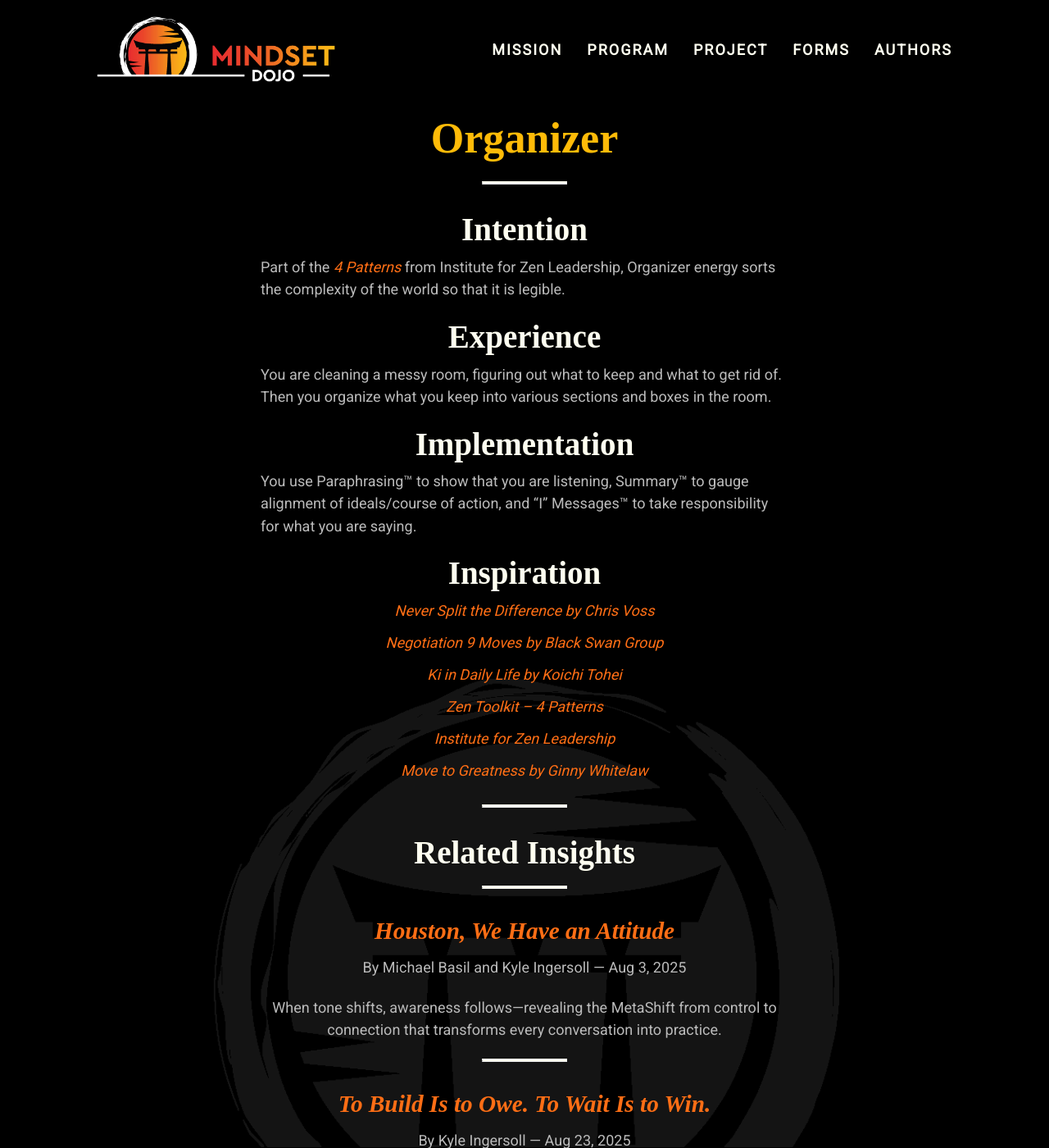
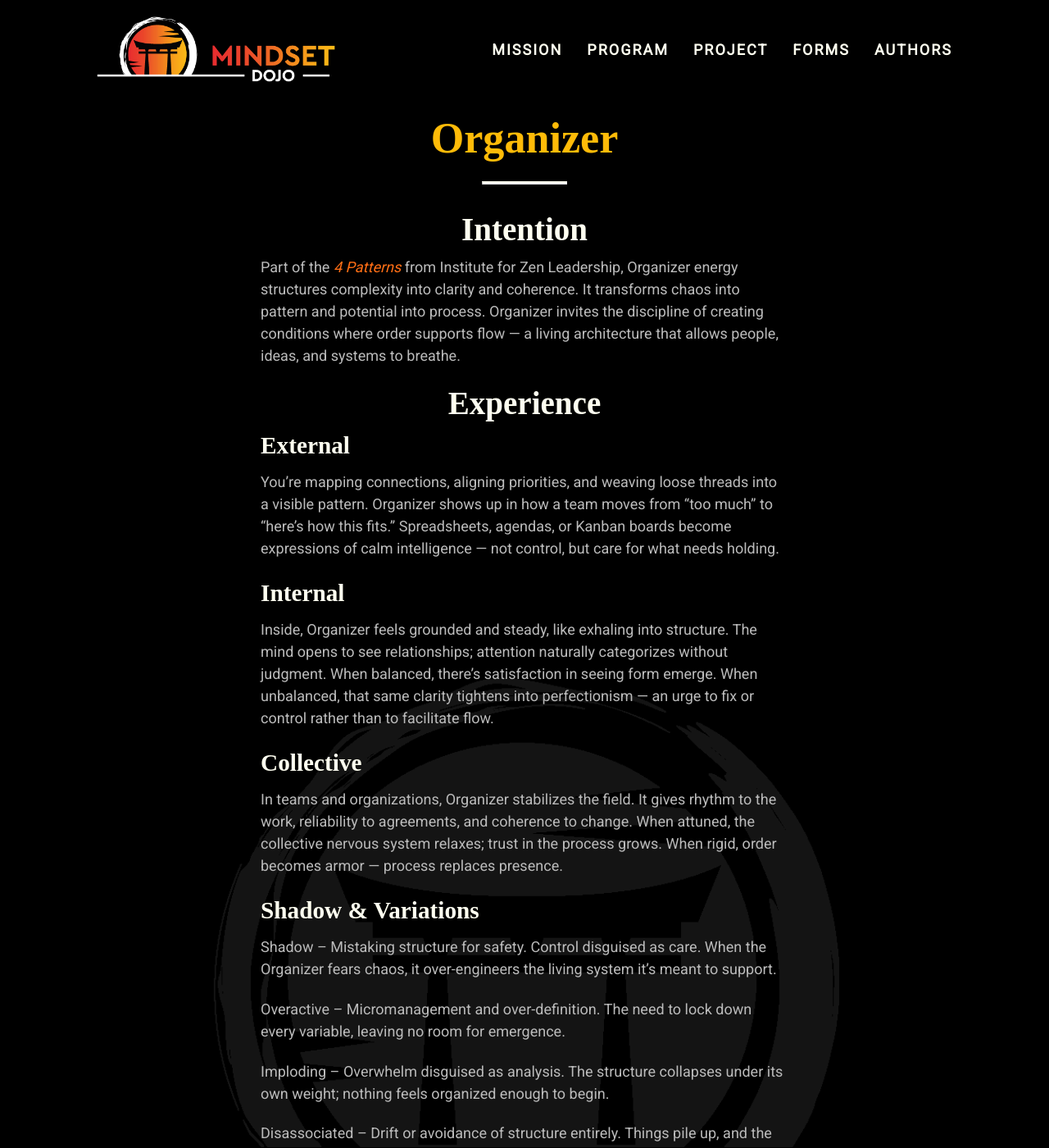
Before and after one commit to mindset-dojo/mindset-dojo.github.io, a Jekyll site: the page built from _forms/organizer.md, in a window 1280 px wide and 1400 px high. Shown: the whole window at 82% size. Built offline with Jekyll 4.4.1, drawn with Linux system fonts in a browser that asks for light colours; some web fonts are replaced; some of the changed text lies outside the part shown.

Commit message:
feat: integrate various dimensions and principles to organizer form

```diff
--- a/_forms/organizer.md
+++ b/_forms/organizer.md
@@ -7,26 +7,75 @@ refactored_date: 2025-11-11
 authors:
   - kyle-ingersoll
   - michael-basil
-excerpt: "Part of the 4 Patterns from Institute for Zen Leadership, Organizer energy sorts the complexity of the world so that it is legible."
+excerpt: "Part of the 4 Patterns from Institute for Zen Leadership, Organizer energy structures complexity into clarity and coherence."
 ---
 
 ## Intention
 
-Part of the [4 Patterns](../four-patterns/) from Institute for Zen Leadership, Organizer energy sorts the complexity of the world so that it is legible.
+Part of the [4 Patterns](../four-patterns/) from Institute for Zen Leadership, Organizer energy structures complexity into clarity and coherence. It transforms chaos into pattern and potential into process. Organizer invites the discipline of creating conditions where order supports flow — a living architecture that allows people, ideas, and systems to breathe.
+
 
 ## Experience
 
-You are cleaning a messy room, figuring out what to keep and what to get rid of. Then you organize what you keep into various sections and boxes in the room.
+### External
+
+You’re mapping connections, aligning priorities, and weaving loose threads into a visible pattern.  Organizer shows up in how a team moves from “too much” to “here’s how this fits.” Spreadsheets, agendas, or Kanban boards become expressions of calm intelligence — not control, but care for what needs holding.
+
+### Internal
+
+Inside, Organizer feels grounded and steady, like exhaling into structure.  The mind opens to see relationships; attention naturally categorizes without judgment. When balanced, there’s satisfaction in seeing form emerge. When unbalanced, that same clarity tightens into perfectionism — an urge to fix or control rather than to facilitate flow.
+
+### Collective
+
+In teams and organizations, Organizer stabilizes the field. It gives rhythm to the work, reliability to agreements, and coherence to change. When attuned, the collective nervous system relaxes; trust in the process grows. When rigid, order becomes armor — process replaces presence.
+
+### Shadow & Variations
+
+Shadow – Mistaking structure for safety. Control disguised as care. When the Organizer fears chaos, it over-engineers the living system it’s meant to support.
+
+Overactive – Micromanagement and over-definition. The need to lock down every variable, leaving no room for emergence.
+
+Imploding – Overwhelm disguised as analysis. The structure collapses under its own weight; nothing feels organized enough to begin.
+
+Disassociated – Drift or avoidance of structure entirely. Things pile up, and the Organizer’s gift of clarity feels out of reach.
+
+The work is to hold form lightly — to design for flow rather than containment.
+
 
 ## Implementation
 
-You use Paraphrasing™ to show that you are listening, Summary™ to gauge alignment of ideals/course of action, and “I” Messages™ to take responsibility for what you are saying.
+Organizer practice is about bringing harmony to systems — not by tightening, but by tuning. Each structure, routine, or framework is a mirror for your state of being. When you practice the **Four Principles of Mindset Dojo**, structure becomes an expression of presence rather than pressure.
+
+### Relax Completely
+
+Before you organize, pause and soften. Mind and body release tension together — increasing agency to sense what truly matters. From this relaxed clarity, you see not just *what* needs order, but *why*. Tension distorts priority; relaxation restores perspective.
+
+### Center with Intention
+
+Sense the emotional and energetic field as it is — then go from there. Take [One-Breath](../one-breath) and consider [Two-Sides](../two-sides).  Ask: *What wants to be held right now? What can be released?* Centering prevents the Organizer from over-scripting reality. Intention becomes the spine; everything else arranges naturally around it.
+
+### Meet Fear with Presence
+
+Fear of failure, uncertainty, or imperfection can drive the Organizer into overcontrol. Instead, breathe into that edge. Let fear remind you that structure is meant to support life, not contain it. Presence allows imperfection to become feedback — the system teaching itself how to evolve.
+
+### Playful Resonance Is Ki
+
+When tension clears, structure becomes play. Lists turn into choreography; plans become improvisation with rhythm. Playfulness invites collaboration — others start participating in order instead of resisting it. That shared ease is Ki in motion.
+
+### In Conversation
+
+When expressed verbally, Organizer shapes shared understanding:
+- Clarifying Questions uncover underlying structure: *“What outcome are we aiming for?”*
+- Framing Statements translate complexity into coherence.
+- Summaries and checkpoints create trust that the process will hold.
+
+Mature Organizer energy doesn’t impose structure — it reveals it, inviting others into a rhythm of clarity and trust.
+
 
 ## Inspiration
 
 - [Never Split the Difference by Chris Voss](https://www.amazon.com/Never-Split-Difference-Negotiating-Depended/dp/0062407805)
 - [Negotiation 9 Moves by Black Swan Group](https://www.blackswanltd.com/newsletter/infographic-the-black-swan-groups-negotiation-9)
 - [Ki in Daily Life by Koichi Tohei](https://www.amazon.com/Ki-Daily-Life-Koichi-Tohei/dp/4889960716)
-- [Zen Toolkit – 4 Patterns](https://vimeo.com/944675826/c57a7ce142)
 - [Institute for Zen Leadership](https://zenleader.global/)
 - [Move to Greatness by Ginny Whitelaw](https://zenleader.global/resources/store/p/move-to-greatness-book)
```
